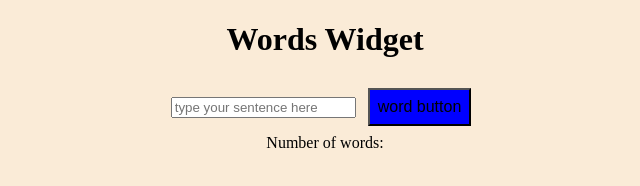
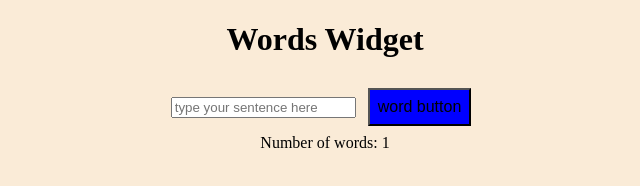
Before and after one commit to Matombot/words-widget, a plain HTML site: page index.html in a window 1280 px wide. Both pictures are taken after a click on the button "word button". Shown: the full height of the page, 173-813 px from the left. Drawn offline with Linux system fonts and the light colour scheme.

Commit message:
initial commit

```diff
--- a/index.html
+++ b/index.html
@@ -18,8 +18,8 @@
 <button class="word_btn">word button</button>
     </div >
     <div class="displaySentence"></div>
-    <div class="wordCount" >
-Number of words:
+    <div  >
+Number of words: <span class="wordCount" > </span>
     </div>
 
     </div>
--- a/index.js
+++ b/index.js
@@ -4,7 +4,7 @@ const word_btn = document.querySelector(".word_btn");
 const displaySentence = document.querySelector(".displaySentence")
 
 const wordBtnClicked = () => {
-    const sentences = sentenceElem.value;
+    let sentences = sentenceElem.value;
 //console.log(sentences);
     let word = sentences.split(" ")
 //let word = sentences.split(" ").trim();
@@ -26,7 +26,8 @@ const wordBtnClicked = () => {
 
 
     displaySentence.innerHTML = sentencee;
-   // wordCountElem.innerHTML = sentencee.length
+    //const
+   wordCountElem.innerHTML = word.length;
 
 }
 
```
